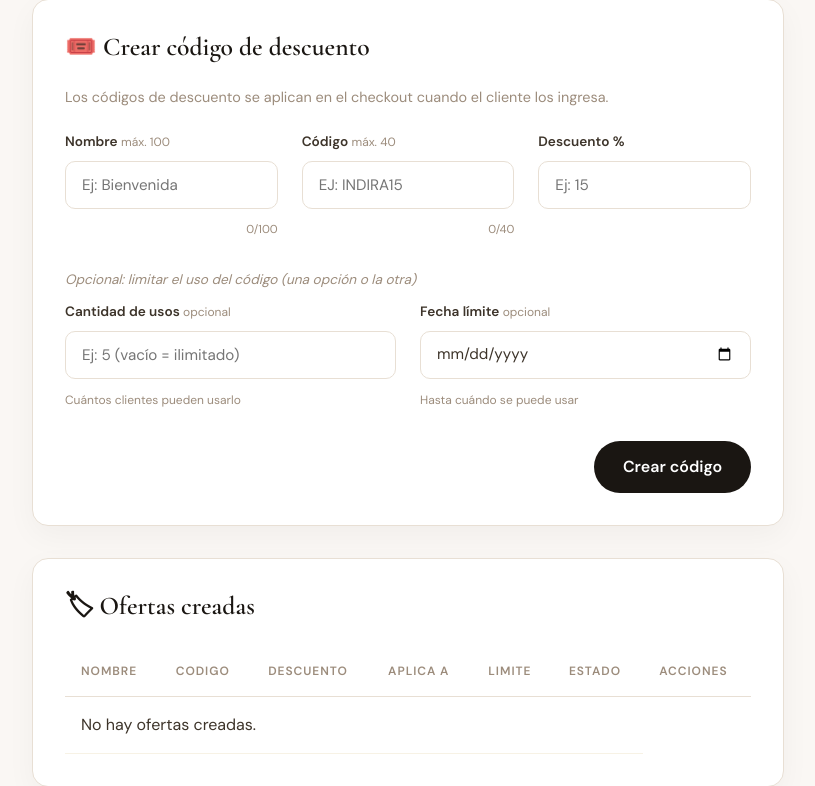
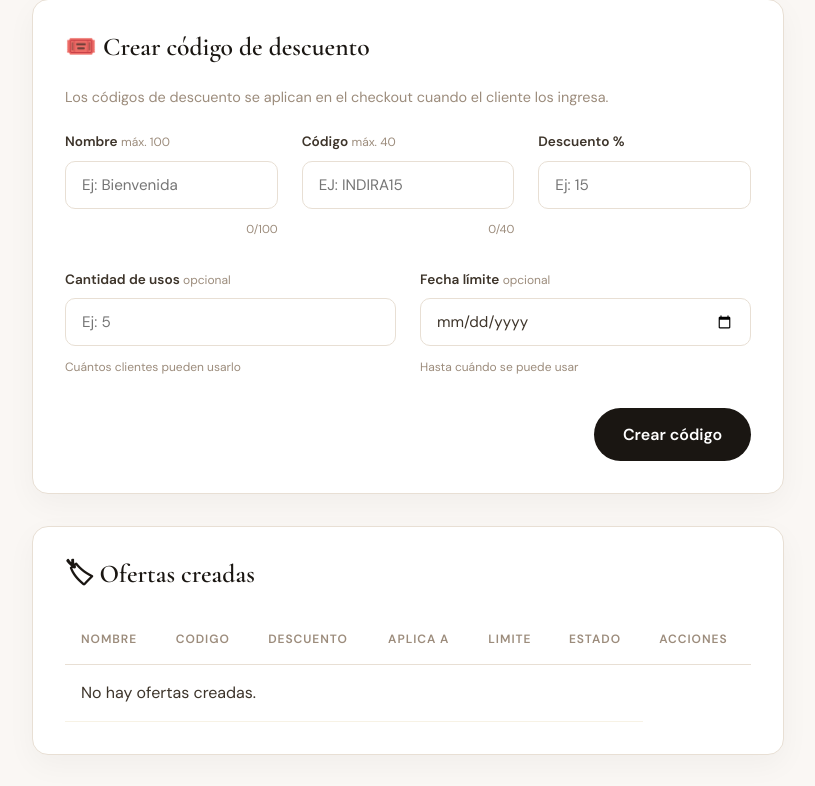
Before and after one commit to sofispazzarini/IndiraGold, a Django app: template productos/templates/productos/admin_ofertas.html in a window 1280 px wide. Shown: the part 909-1695 px from the top of the page, without its empty margins (424-1239 px from the left). After the commit the page ends 1664 px from the top, so only its background shows below. Run offline with Django 5.2, Linux system fonts and the light colour scheme; the template is opened without the code that fills it, so the values that code supplies are empty.

Commit message:
Hacer campos limite_usos y fecha_fin mutuamente excluyentes
- Elimina texto de 'Opcional'
- Cuando se escribe en un campo, el otro se deshabilita
- Agrega estilo visual para campos deshabilitados

Co-Authored-By: Claude Opus 4.5 <noreply@anthropic.com>

```diff
--- a/productos/templates/productos/admin_ofertas.html
+++ b/productos/templates/productos/admin_ofertas.html
@@ -421,6 +421,11 @@
     transform: translateX(-50%) translateY(0);
 }
 
+.form-group input:disabled {
+    background: #f5f5f5;
+    cursor: not-allowed;
+}
+
 /* Tablet grande / laptop pequeña */
 @media(max-width:1100px){
     .ofertas-page{
@@ -756,22 +761,18 @@
                 </div>
             </div>
 
-            <p style="color: var(--muted); margin: 1rem 0 0.75rem; font-size: 0.85rem; font-style: italic;">
-                Opcional: limitar el uso del código (una opción o la otra)
-            </p>
-
-            <div class="form-grid" style="grid-template-columns: 1fr 1fr;">
-                <div class="form-group">
+            <div class="form-grid" style="grid-template-columns: 1fr 1fr; margin-top: 1rem;">
+                <div class="form-group" id="limiteUsosGroup">
                     <label>Cantidad de usos <span class="char-limit">opcional</span></label>
-                    <input type="number" name="limite_usos" min="1" placeholder="Ej: 5 (vacío = ilimitado)">
+                    <input type="number" name="limite_usos" id="limiteUsosInput" min="1" placeholder="Ej: 5">
                     <div style="font-size: 0.75rem; color: var(--muted); margin-top: 0.25rem;">
                         Cuántos clientes pueden usarlo
                     </div>
                 </div>
 
-                <div class="form-group">
+                <div class="form-group" id="fechaFinGroup">
                     <label>Fecha límite <span class="char-limit">opcional</span></label>
-                    <input type="date" name="fecha_fin">
+                    <input type="date" name="fecha_fin" id="fechaFinInput">
                     <div style="font-size: 0.75rem; color: var(--muted); margin-top: 0.25rem;">
                         Hasta cuándo se puede usar
                     </div>
@@ -1023,6 +1024,40 @@ document.querySelectorAll('.char-input').forEach(input => {
     });
 });
 
+// Campos mutuamente excluyentes: limite_usos y fecha_fin
+const limiteUsosInput = document.getElementById('limiteUsosInput');
+const fechaFinInput = document.getElementById('fechaFinInput');
+const limiteUsosGroup = document.getElementById('limiteUsosGroup');
+const fechaFinGroup = document.getElementById('fechaFinGroup');
+
+function updateLimiteExclusivo() {
+    if (limiteUsosInput.value) {
+        fechaFinInput.disabled = true;
+        fechaFinInput.value = '';
+        fechaFinGroup.style.opacity = '0.5';
+    } else {
+        fechaFinInput.disabled = false;
+        fechaFinGroup.style.opacity = '1';
+    }
+}
+
+function updateFechaExclusivo() {
+    if (fechaFinInput.value) {
+        limiteUsosInput.disabled = true;
+        limiteUsosInput.value = '';
+        limiteUsosGroup.style.opacity = '0.5';
+    } else {
+        limiteUsosInput.disabled = false;
+        limiteUsosGroup.style.opacity = '1';
+    }
+}
+
+if (limiteUsosInput && fechaFinInput) {
+    limiteUsosInput.addEventListener('input', updateLimiteExclusivo);
+    fechaFinInput.addEventListener('input', updateFechaExclusivo);
+    fechaFinInput.addEventListener('change', updateFechaExclusivo);
+}
+
 </script>
 
 {% endblock %}
```
